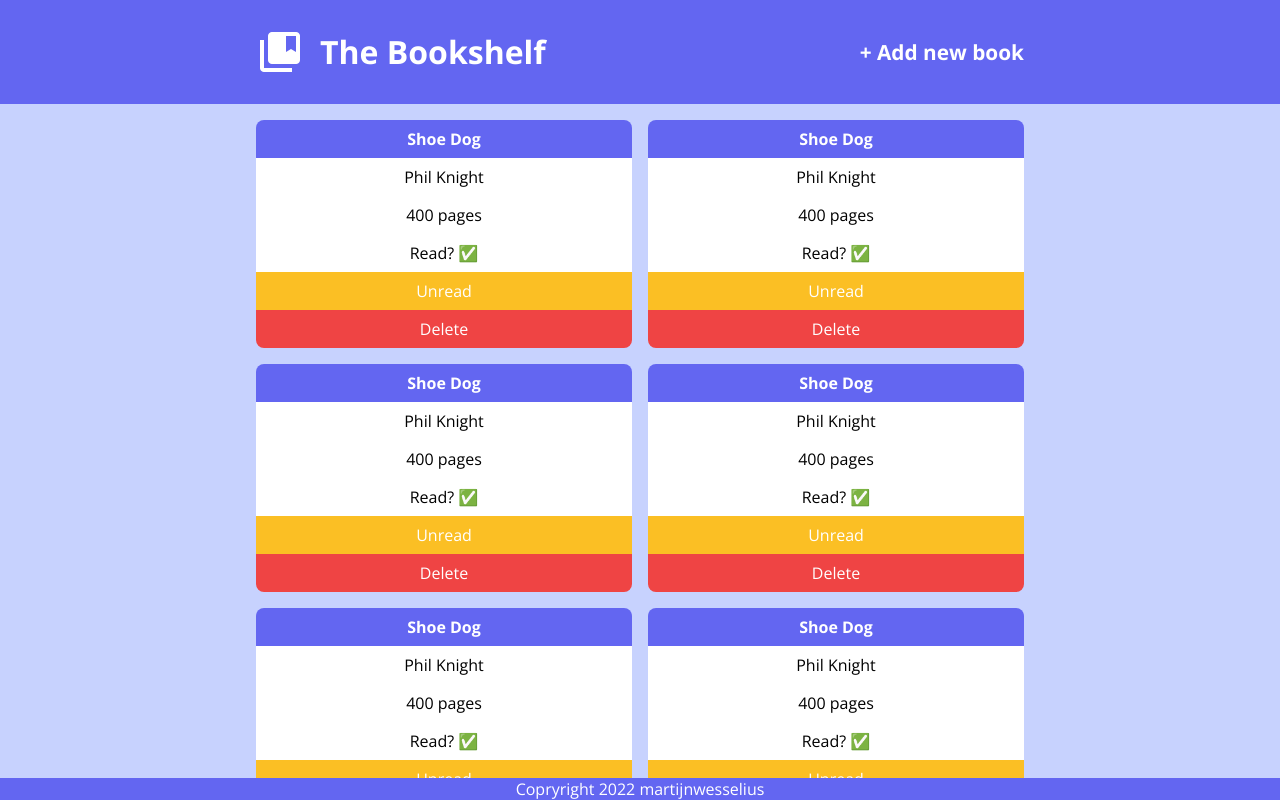
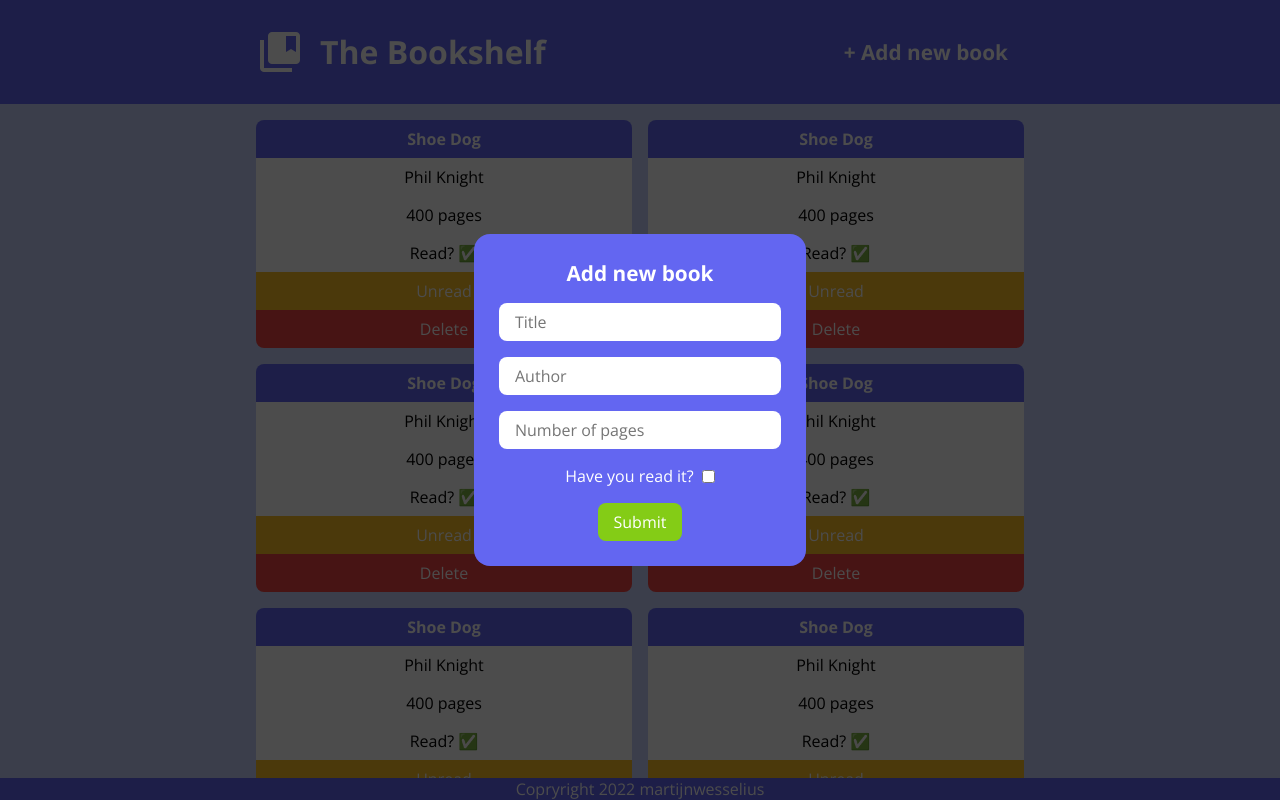
Before and after one commit to martijnwesselius/library, a plain HTML site: page index.html in a window 1280 px wide. Both pictures are taken after a click on the button "+ Add new book". Drawn offline with nearby package versions, Linux system fonts and the light colour scheme.

Commit message:
Add modal and overlay

```diff
--- a/index.html
+++ b/index.html
@@ -6,6 +6,8 @@
     <meta name="viewport" content="width=device-width, initial-scale=1.0">
     <title>The Bookshelf</title>
     <link rel="stylesheet" href="style.css">
+    <link rel="icon" href="bookmark-box-multiple-black.png">
+    <script src="script.js" defer></script>
 </head>
 <body>
 
@@ -13,7 +15,7 @@
         <div class="header-container">
             <img src="bookmark-box-multiple.png" alt="logo">
             <h1>The Bookshelf</h1>
-            <button id="add-book-button">+ Add new book</button>
+            <button type="button" id="add-book-button">+ Add new book</button>
         </div>
     </header>
 
@@ -68,15 +70,25 @@
         </div>
     </div>
 
-    <div class="overlay"></div>
-
-    <section id="popup"></section>
-
     <footer>
         Copryright 2022 martijnwesselius
     </footer>
 
-    <script src="script.js"></script>
+    <div id="overlay"></div>
+
+    <div id="add-book-modal">
+        <form action="" id="add-book-form">
+            <h2>Add new book</h2>
+            <input type="text" id="title" placeholder="Title" maxlength="100" required>
+            <input type="text" id="author" placeholder="Author" maxlength="100" required>
+            <input type="number" id="pages" placeholder="Number of pages" min="0" required>
+            <div class="is-read-container">
+                <label for="is-read">Have you read it?</label>
+                <input type="checkbox" id="is-read" class="checkbox">
+            </div>
+            <button type="submit" id="submit-button">Submit</button>
+        </form>
+    </div>
 
 </body>
 </html>
--- a/script.js
+++ b/script.js
@@ -24,7 +24,7 @@ Library.prototype.getBook = function(title) {
     return this.books.find((book) => book.title === title);
 }
 
-function Book(title, author, pages = undefined, isRead = false) {
+function Book(title, author, pages = undefined, read = false) {
     this.title = title;
     this.author = author;
     this.pages = pages;
@@ -51,5 +51,28 @@ console.log(myLibrary.books);
 
 // USER INTERFACE
 
+const addBookButton = document.querySelector("#add-book-button");
+const overlay = document.querySelector("#overlay");
+const addBookModal = document.querySelector("#add-book-modal");
+const readButton = document.querySelector(".read-button");
+const deleteButton = document.querySelector(".delete-button");
+
+
+
+function openModal() {
+    overlay.classList.add('active')
+    addBookModal.classList.add('active')
+}
+
+function closeModal() {
+    overlay.classList.remove('active')
+    addBookModal.classList.remove('active')
+}
+
+addBookButton.addEventListener("click", () => openModal());
+overlay.addEventListener("click", () => closeModal());
+// addBookForm.addEventListener("submit", addBook);
+
+
 
 // LOCAL STORAGE
--- a/style.css
+++ b/style.css
@@ -4,8 +4,13 @@
     /* https://tailwindcss.com/docs/customizing-colors */
     --indigo: #6366f1; /*indigo 500*/
     --light-indigo: #c7d2fe; /*indigo 200*/
-    --lime: #fbbf24; /*amber 400*/
+    --amber: #fbbf24; /*amber 400*/
     --red: #ef4444; /*red 500*/
+    --lime: #84cc16; /*lime 500*/
+    --overlay-black: rgba(0,0,0,0.7);
+
+
+
 
     --background-grey: #e5e7eb; /*grey 200*/
     --text-grey: #374151; /*grey 700*/
@@ -56,11 +61,11 @@ h1 {
     font-size: 1.3rem;
     font-weight: bold;
     background-color: var(--indigo);
+    padding: 1rem 1rem;
 }
 
 .library {
     flex: auto;
-
     display: grid;
     grid-template-columns: repeat(auto-fit, minmax(250px, 1fr));
     grid-auto-rows: min-content;
@@ -94,16 +99,14 @@ h1 {
     border: none;
     appearance: none;
     outline: none;
-    /* background: none; */
     cursor: pointer;
-
     color: white;
     padding: 0.5rem;
 
 }
 
 .read-button {
-    background-color: var(--lime);
+    background-color: var(--amber);
 }
 
 .delete-button {
@@ -113,16 +116,118 @@ h1 {
 }
 
 footer {
-    /* grid-row: 3 / 4; */
     margin-top: auto;
     text-align: center;
     color: white;
     background-color: var(--indigo);
 }
 
+#overlay {
+    position: fixed;
+    height: 100%;
+    width: 100%;
+    background-color: var(--overlay-black);
+    z-index: 1;
+    cursor: pointer;
+    transform: scale(0);
+}
+
+#overlay.active {
+    transform: scale(1);
+}
+
+#add-book-modal {
+    /* display: none; */
+
+    position: absolute;
+    left: 0;
+    right: 0;
+    top: 0;
+    bottom: 0;
+    height: 300px;
+    width: 300px;
+    margin: auto;
+    z-index: 1;
+
+    display: flex;
+    justify-content: center;
+    align-items: center;
+
+    color: white;
+    text-align: center;
+    background-color: var(--indigo);
+    padding: 1rem;
+    border-radius: 1rem;
+
+    transform: scale(0);
+    transition: 0.2s ease;
+}
+
+
+#add-book-modal.active {
+    transform: scale(1);
+}
+
+
+#add-book-form {
+    display: flex;
+    flex-direction: column;
+    align-items: center;
+    gap: 1rem;
+}
+
+h2 {
+    font-size: 1.3rem;
+    font-weight: bold;
+}
+
+input {
+    /* appearance: none; */
+    border: none;
+    outline: none;
+    padding: 0.5rem 1rem;
+    border-radius: 0.5rem;
+}
+
+input[type="text"],
+input[type="number"] {
+    width: 250px;
+}
+
+.is-read-container {
+    display: flex;
+    align-items: center;
+    gap: 0.5rem;
+}
+
+#submit-button {
+    border: none;
+    appearance: none;
+    outline: none;
+    cursor: pointer;
+    color: white;
+    background-color: var(--lime);
+
+    margin-top: auto;
+
+    padding: 0.5rem 1rem;
+    border-radius: 0.5rem;
+}
+
+
+
 @media only screen and (max-width: 850px) {
     header,
     .library {
         padding: 1rem 2rem;
     }
+
+    h1 {
+        font-size: 1.3rem;
+    }
+
+    #add-book-button {
+        font-size: 1rem;
+        padding: 0;
+    }
 }
```
Also changed, not shown: bookmark-box-multiple-black.png (added).
